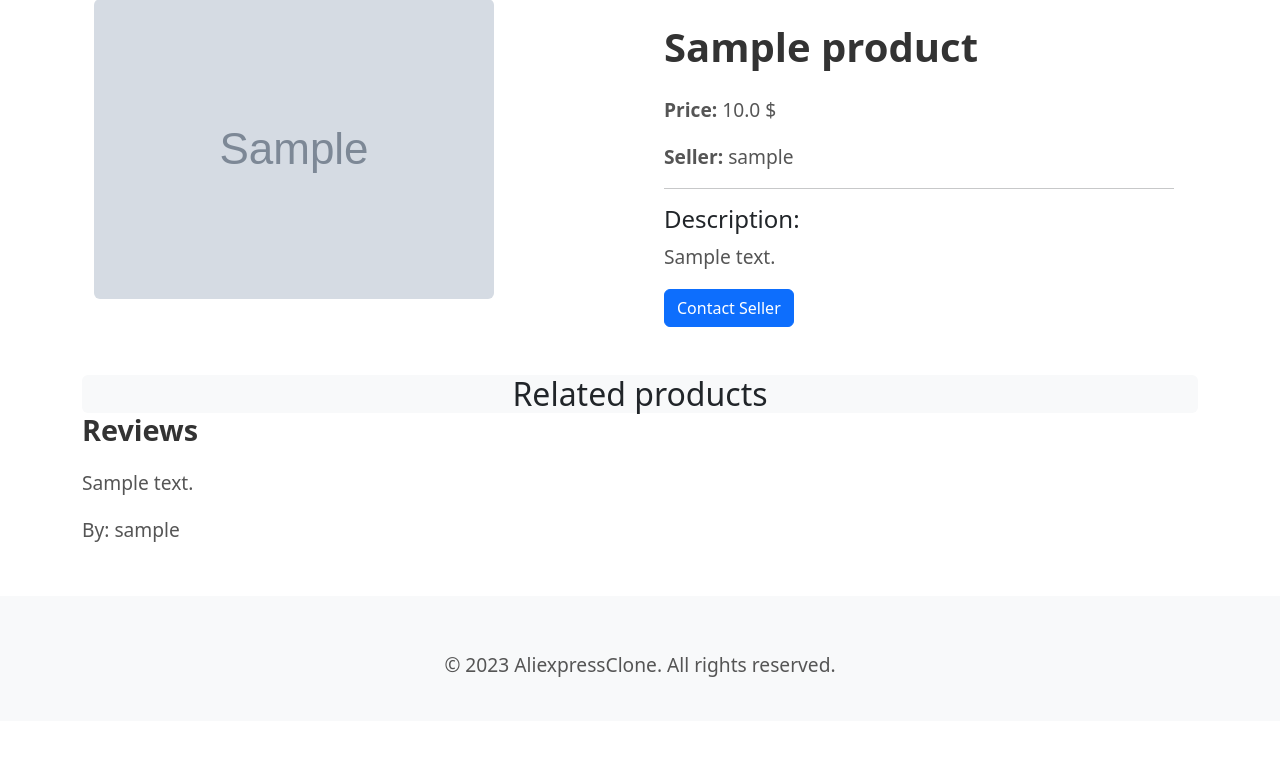
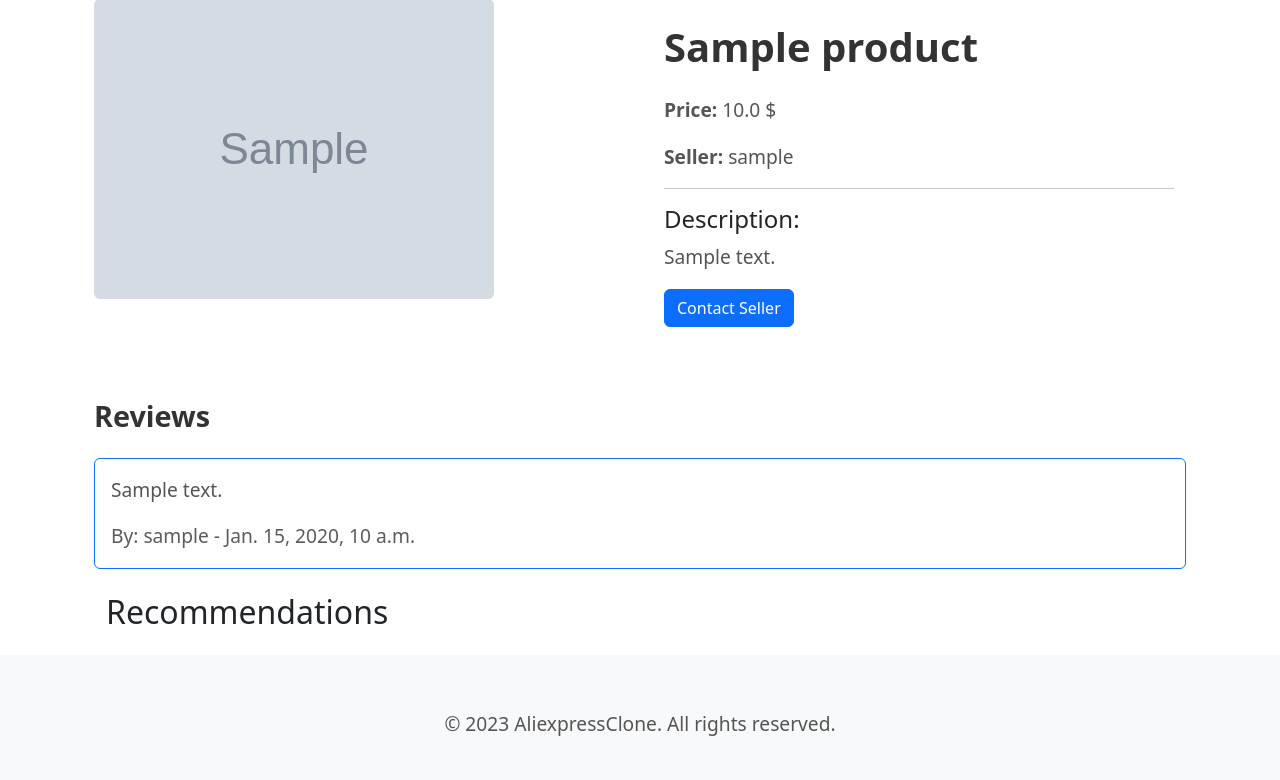
Before and after one commit to Deveno2222/Aliexpress, a Django app: page /items/1/ in a window 1280 px wide. Shown: the part 127-907 px from the top of the page. Before the commit the page ends 804 px from the top, so only its background shows below. Run offline with Django 4.2, Linux system fonts and the light colour scheme; tables that the repository leaves empty hold one stand-in row (values such as "Sample post"); grey boxes marked "Sample" are stand-in pictures.

Commit message:
updated detail.html

```diff
--- a/item/templates/item/detail.html
+++ b/item/templates/item/detail.html
@@ -31,8 +31,32 @@
     </div>
   </div>
 </div>
-<div class="mt-4 px-4 py-6 bg-light rounded">
-  <h2 class="mb-3 h2 text-center">Related products</h2>
+
+<div class="container mt-5">
+  <h2 class="mb-4">Reviews</h2>
+  {% for review in product.reviews.all %}
+  <div class="card mb-3 border border-primary">
+    <div class="card-body">
+      <p class="card-text mb-3">{{ review.content }}</p>
+      <p class="card-text text-muted">By: {{ review.user.username }} - {{ review.created_at }}</p>
+    </div>
+  </div>
+  {% empty %}
+    <p>No comments yet.</p>
+  {% endfor %}
+  {% if user.is_authenticated %}
+    <h2>Add a Review</h2>
+    <form method="post" class="needs-validation" novalidate>
+        {% csrf_token %}
+        {{ form.as_p }}
+        <button type="submit" class="btn btn-primary">Submit</button>
+    </form>
+  {% endif %}
+</div>
+
+
+<div class="mt-4 px-4 py-6 bg-white rounded">
+  <h2 class="mb-3 h2">Recommendations</h2>
 
   <div class="row row-cols-1 row-cols-md-3 g-3">
     {% for product in related_products %}
@@ -51,25 +75,8 @@
   </div>
 </div>
 
-<div>
-  <h2>Reviews</h2>
-  {% for review in product.reviews.all %}
-  <div class="comment">
-    <p>{{ review.content }}</p>
-    <p>By: {{ review.user.username }}</p>
-  </div>
-  {% empty %}
-    <p>No comments yet.</p>
-  {% endfor %}
-  {% if user.is_authenticated %}
-    <h2>Add a Review</h2>
-    <form method="post">
-        {% csrf_token %}
-        {{ form.as_p }}
-        <button type="submit">Submit</button>
-    </form>
-{% endif %}
-</div>
+
+
 
 
 
--- a/item/urls.py
+++ b/item/urls.py
@@ -1,6 +1,7 @@
-from django.urls import path
+from django.urls import path, include
 
 from . import views
+
 
 app_name = 'item'
 
```
